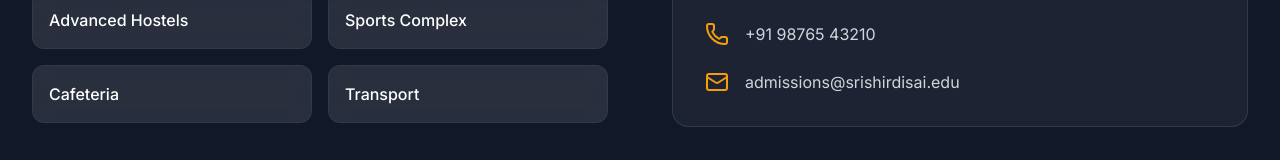
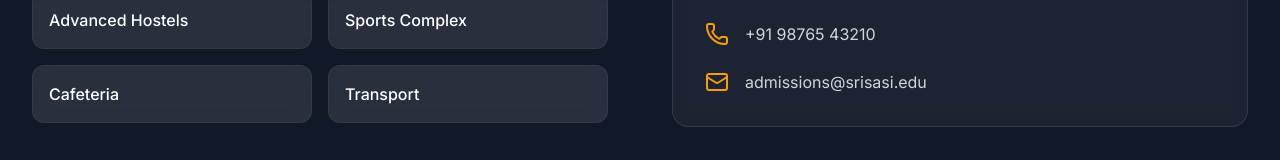
Before and after one commit to Aravind4545/shri-shirdi-sai-group-of-institutions, a React (Vite) app in the folder frontend/: page / in a window 1280 px wide. Shown: the part 3133-3293 px from the top of the page. Built offline with nearby package versions, Linux system fonts and the light colour scheme.

Commit message:
Update email domains from shirdisai to sasi

```diff
--- a/frontend/src/components/Features.tsx
+++ b/frontend/src/components/Features.tsx
@@ -134,7 +134,7 @@ const Features = () => {
                 </div>
                 <div className="flex items-center">
                   <Mail className="w-6 h-6 text-brand-gold mr-4 flex-shrink-0" />
-                  <p className="text-gray-300">admissions@srishirdisai.edu</p>
+                  <p className="text-gray-300">admissions@srisasi.edu</p>
                 </div>
               </div>
             </div>
--- a/frontend/src/pages/admin/AdminLogin.tsx
+++ b/frontend/src/pages/admin/AdminLogin.tsx
@@ -65,7 +65,7 @@ const AdminLogin = () => {
               onChange={handleChange}
               required
               className="w-full px-4 py-3 rounded-xl bg-slate-900 border border-slate-700 text-white focus:ring-2 focus:ring-blue-500 focus:border-transparent outline-none transition-all"
-              placeholder="admin@shirdisai.com"
+              placeholder="admin@sasi.com"
             />
           </div>
           <div>
```
